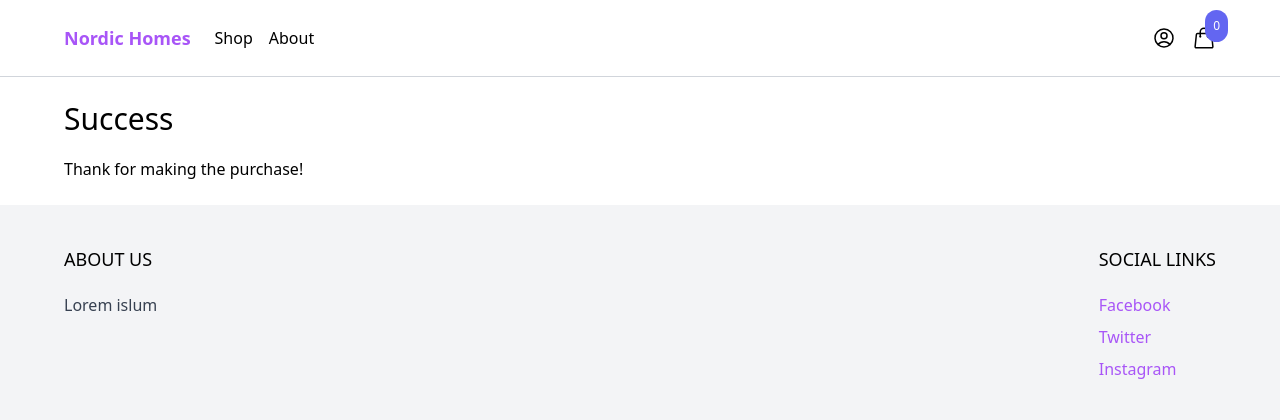
After one commit to lamnhann/Django_ecommerce, a Django app: page /cart/success/ in a window 1280 px wide. The commit adds this page. Shown: the top 420 px of the page. Run offline with Django 5.2, Linux system fonts and the light colour scheme; some libraries are stand-ins or nearby versions.

Commit message:
- Show errors in the checkout - Change ordering for orders - Create simple success page - Clear cart - Show correct prices in the orders page

```diff
--- a/cart/cart.py
+++ b/cart/cart.py
@@ -47,6 +47,10 @@ class Cart(object):
             del self.cart[product_id]
             self.save()
 
+    def clear(self):
+        del self.session[settings.CART_SESSION_ID]
+        self.session.modified = True
+
     def get_total_cost(self):
         for p in self.cart.keys():
             self.cart[str(p)]['product'] = Product.objects.get(pk=p)
--- /dev/null
+++ b/cart/templates/cart/success.html
@@ -0,0 +1,13 @@
+{% extends 'core/base.html' %}
+
+{% block title %} Success {% endblock %}
+
+{% block content %}
+<div class="max-w-6xl mx-auto flex flex-wrap items-start py-6 px-6 xl:px-0">
+        <div class="products w-full lg:w-3/4">
+            <h1 class="mb-5 text-3xl">Success</h1>
+
+            <p>Thank for making the purchase!</p>
+        </div>
+</div>
+{% endblock %}
--- a/cart/urls.py
+++ b/cart/urls.py
@@ -1,9 +1,10 @@
 from django.urls import path
 
-from cart.views import add_to_cart, cart, checkout, hx_menu_cart, update_cart, hx_cart_total
+from cart.views import add_to_cart, cart, checkout, hx_menu_cart, update_cart, hx_cart_total, success
 
 urlpatterns = [
     path('', cart, name='cart'),
+    path('success/', success, name='success'),
     path('checkout', checkout, name='checkout'),
     path('add_to_cart/<int:product_id>/', add_to_cart, name='add_to_cart'),
     path('update_cart/<int:product_id>/<str:action>/', update_cart, name='update_cart'),
--- a/cart/views.py
+++ b/cart/views.py
@@ -15,6 +15,9 @@ def add_to_cart(request, product_id):
 
 def cart(request):
     return render(request, 'cart/cart.html')
+
+def success(request):
+    return render(request, 'cart/success.html')
 
 def update_cart(request, product_id, action):
     cart = Cart(request)
--- a/core/templates/core/myaccount.html
+++ b/core/templates/core/myaccount.html
@@ -36,7 +36,7 @@
                             <div class="flex justify-between">
                                 <a href="#" class="text-lg">{{ item.product.name }}</a>
 
-                                <p class="mb-6 pt-1 text-gray-400">200VND</p>
+                                <p class="mb-6 pt-1 text-gray-400">{{item.get_total_price}}VND</p>
                             </div>
 
                             <hr>
@@ -51,7 +51,7 @@
 
             <div>
                 <p class="text-lg"> Date: {{ order.created_at }}</p>
-                <p class="text-lg">Total: 200VND</p>
+                <p class="text-lg">Total: {{ order.get_total_price}}VND</p>
             </div>
         </div>
     {% endfor %}
--- a/order/views.py
+++ b/order/views.py
@@ -65,4 +65,6 @@ def start_order(request):
 
         item = OrderItem.objects.create(order=order, product=product, price=price, quantity=quantity)
 
+    cart.clear()
+
     return JsonResponse({'session': session, 'order': payment_intent})
```
Also changed, not shown: cart/templates/cart/checkout.html (+15 -2 lines), order/models.py (+11 -0 lines), db.sqlite3.
